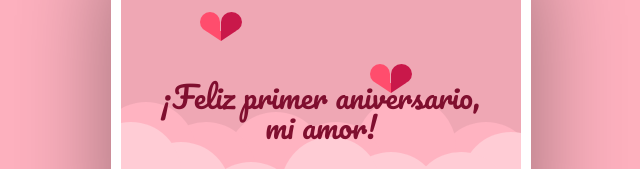
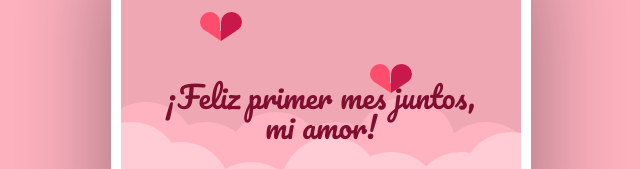
Before and after one commit to HarryKaiser/aniversario.github.io, a plain HTML site: page index.html in a window 1280 px wide. Shown: the part 296-465 px from the top of the page, 319-959 px from the left. Drawn offline with Linux system fonts and the light colour scheme.

Commit message:
index.html

```diff
--- a/index.html
+++ b/index.html
@@ -33,7 +33,7 @@
           </div>
         </div>
         <div class="text">
-          <span>¡Feliz primer aniversario,<br /></span>mi amor!
+          <span>¡Feliz primer mes juntos,<br /></span>mi amor!
         </div>
       </div>
     </div>
```
